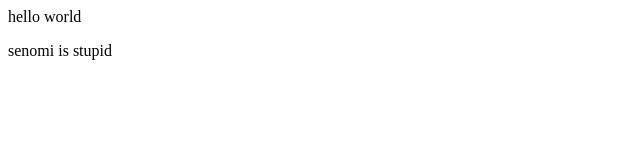
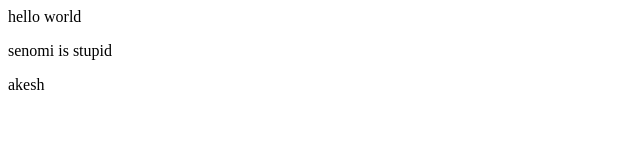
Before and after one commit to trevonakesh/shareskill, a plain HTML site: page index.html in a window 1280 px wide. Shown: the full height of the page, 0-640 px from the left. Drawn offline with Linux system fonts and the light colour scheme.

Commit message:
new commit

```diff
--- a/index.html
+++ b/index.html
@@ -5,5 +5,6 @@
     <body>
           <p>hello world</p>
           <p>senomi is stupid</p>
+          <p>akesh</p>
     </body>
 </html>
```
